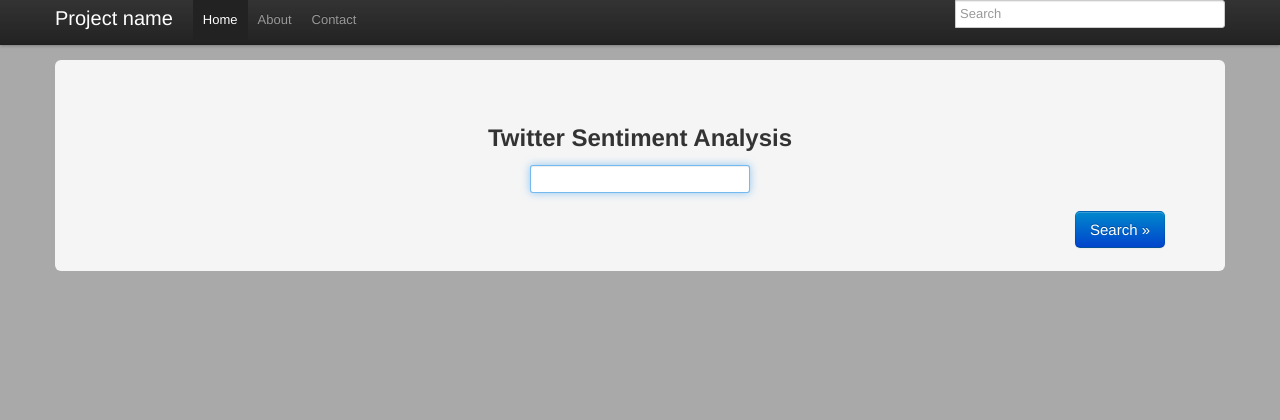
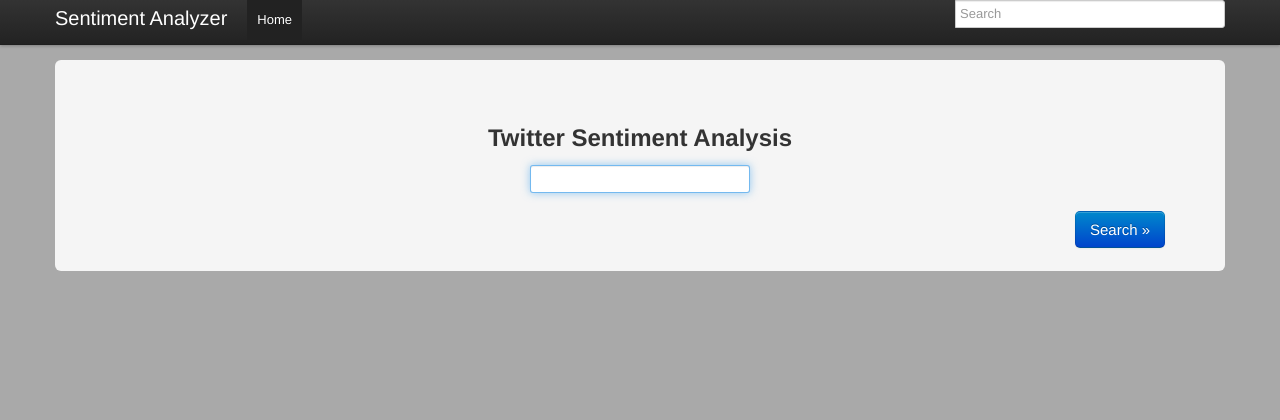
Before and after one commit to madhusudancs/sentiment-analyzer, a Django app: page / in a window 1280 px wide. Shown: the top 420 px of the page. Run offline with Django 3.2, Linux system fonts and the light colour scheme; some libraries are stand-ins or nearby versions.

Commit message:
Update the HTML template with our project name and get rid of unnecessary links.

```diff
--- a/webui/templates/fatninja/hero.html
+++ b/webui/templates/fatninja/hero.html
@@ -2,7 +2,7 @@
 <html lang="en">
   <head>
     <meta charset="utf-8">
-    <title>Bootstrap, from Twitter</title>
+    <title>Sentiment Analyzer</title>
     <meta name="viewport" content="width=device-width, initial-scale=1.0">
     <meta name="description" content="">
     <meta name="author" content="">
@@ -39,12 +39,10 @@
             <span class="icon-bar"></span>
             <span class="icon-bar"></span>
           </a>
-          <a class="brand" href="#">Project name</a>
+          <a class="brand" href="#">Sentiment Analyzer</a>
           <div class="nav-collapse">
             <ul class="nav">
               <li class="active"><a href="#">Home</a></li>
-              <li><a href="#about">About</a></li>
-              <li><a href="#contact">Contact</a></li>
             </ul>
           </div><!--/.nav-collapse -->
           <div class="input-prepend" align = "Right">
```
